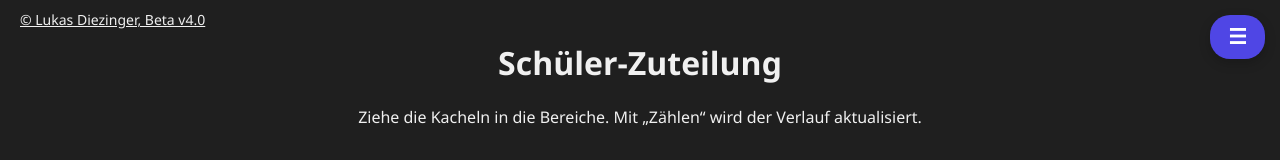
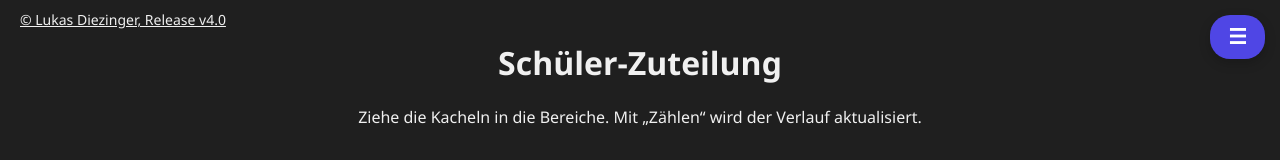
Before and after one commit to TheUltimateVxnom/ZuteilungSchueler, a React (Vite) app: page / in a window 1280 px wide. Shown: the top 160 px of the page. Built offline with nearby package versions, Linux system fonts and the light colour scheme.

Commit message:
Release v4.0

```diff
--- a/index.html
+++ b/index.html
@@ -4,6 +4,7 @@
     <meta charset="UTF-8" />
     <meta name="viewport" content="width=device-width, initial-scale=1">
     <title>Schüler Zuteilung</title>
+    <link rel="icon" href="/favicon.svg" type="image/svg+xml">
   </head>
   <body class="bg-gray-100">
     <div id="root"></div>
--- a/src/App.jsx
+++ b/src/App.jsx
@@ -267,7 +267,7 @@ export default function App() {
           rel="noopener noreferrer"
           style={{ color: "inherit", textDecoration: "underline", cursor: "pointer" }}
         >
-          © Lukas Diezinger, Beta v4.0
+          © Lukas Diezinger, Release v4.0
         </a>
       </footer>
       <MenuDropdown
@@ -430,6 +430,20 @@ function Timeline() {
             }}
           />
           <div>
+            <div className="timeline-date">Release v4.0</div>
+            <div className="timeline-content">Akzent-Farbpicker, Menü- und Theme-Synchronisation, Tab-Icon</div>
+          </div>
+        </div>
+        <div className="timeline-item">
+          <div className="timeline-dot" />
+          <div>
+            <div className="timeline-date">Beta v4.0</div>
+            <div className="timeline-content">Test für neue Features</div>
+          </div>
+        </div>
+        <div className="timeline-item">
+          <div className="timeline-dot" />
+          <div>
             <div className="timeline-date">Release v3.0</div>
             <div className="timeline-content">Drag and Drop statt Zufallszuteilung</div>
           </div>
--- a/src/Maintenance.jsx
+++ b/src/Maintenance.jsx
@@ -136,7 +136,7 @@ export default function Maintenance() {
           rel="noopener noreferrer"
           style={{ color: "inherit", textDecoration: "underline", cursor: "pointer" }}
         >
-          © Lukas Diezinger, Beta v4.0
+          © Lukas Diezinger, Release v4.0
         </a>
       </footer>
       <div
```
Also changed, not shown: favicon.svg (added).
